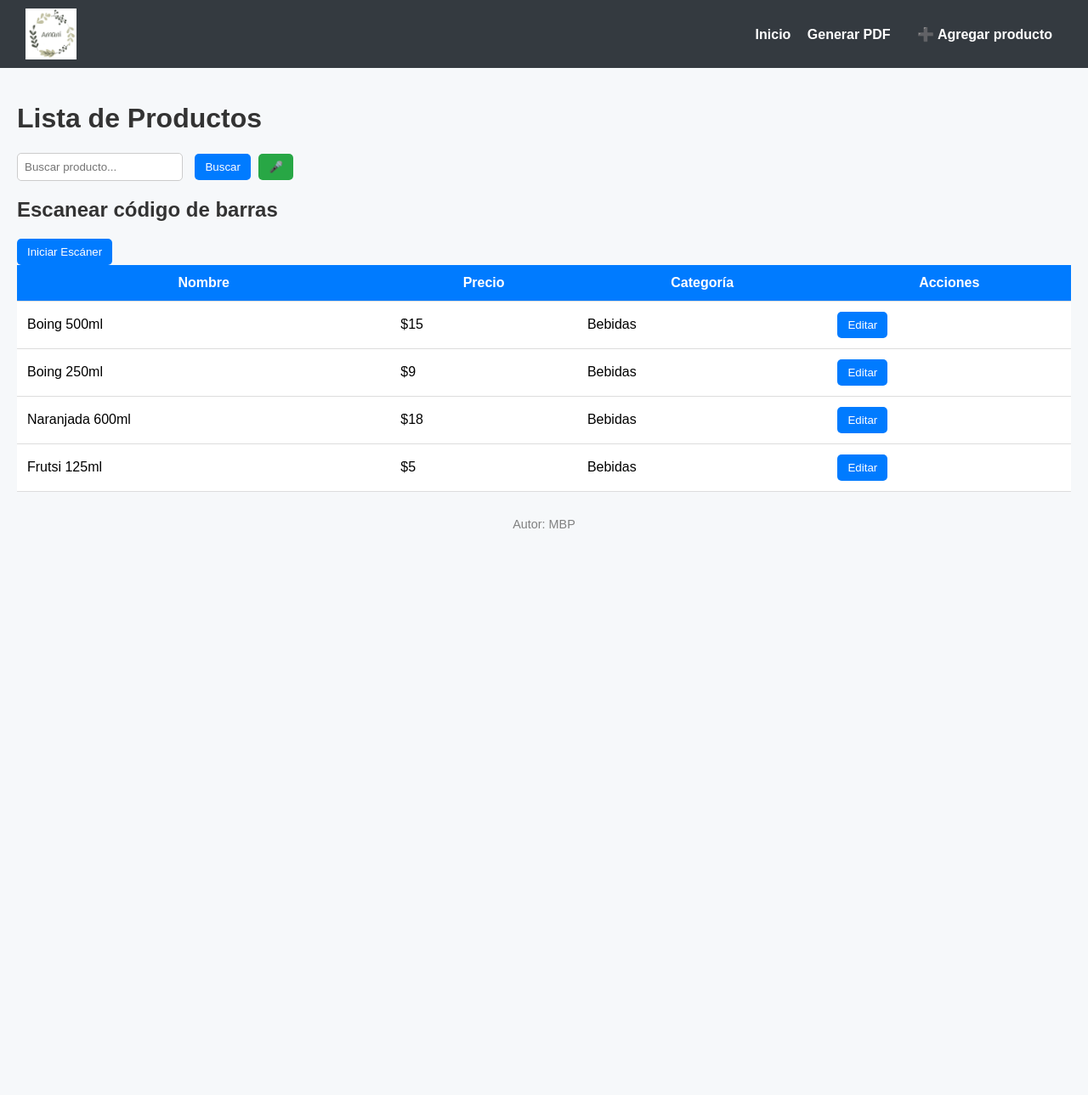
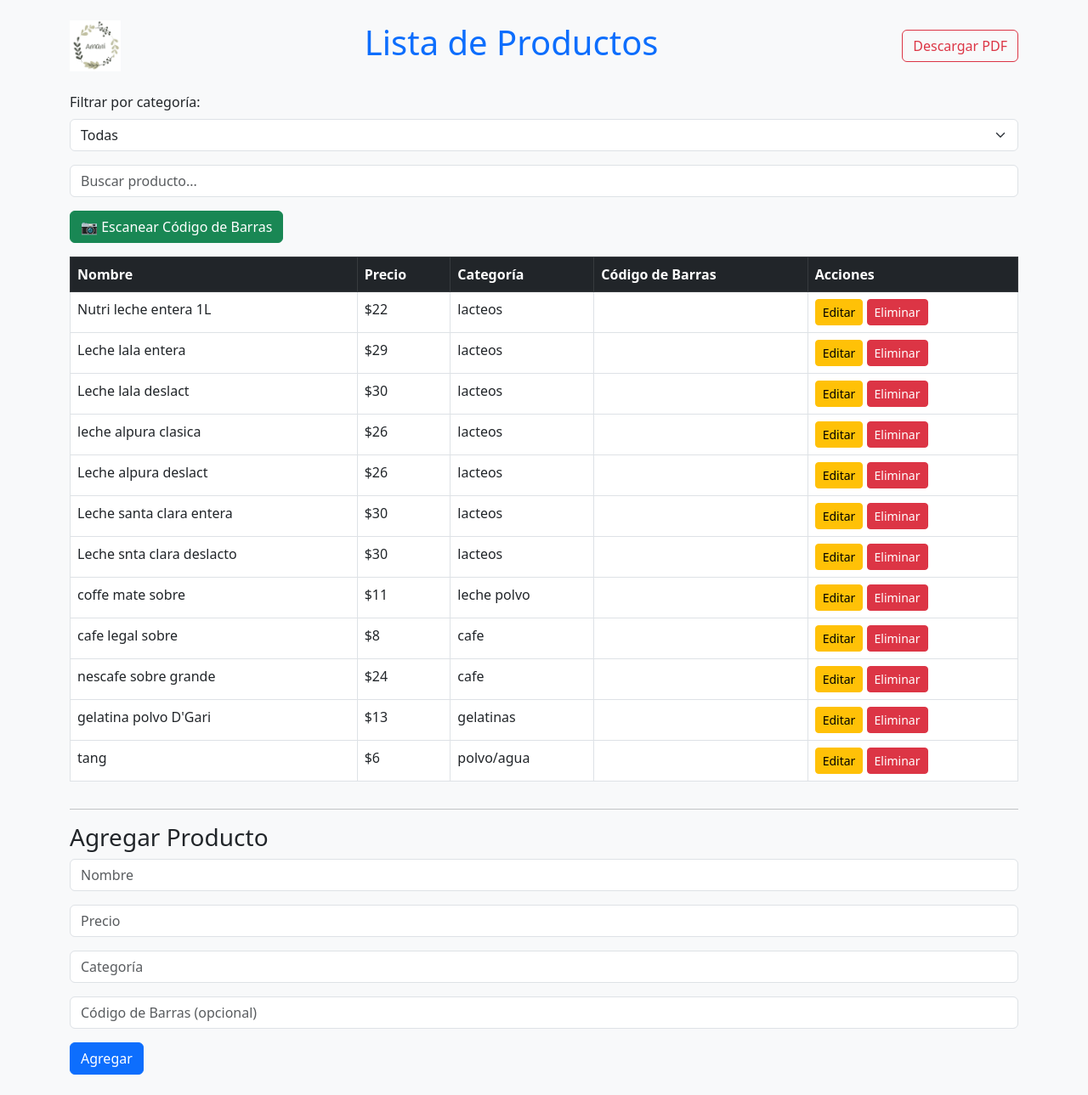
Before and after one commit to Marino2036/listaP, a Flask app: page / in a window 1280 px wide. Shown: the whole page at 85% size. Before the commit the page ends 622 px from the top, so only its background shows below. Run offline with Flask 3, Linux system fonts and the light colour scheme; some libraries are stand-ins or nearby versions.

Commit message:
Tus cambios

```diff
--- a/app.py
+++ b/app.py
@@ -1,121 +1,109 @@
-from flask import Flask, render_template, request, redirect, url_for, send_file
+from flask import Flask, render_template, request, redirect, send_file
+import json
 from reportlab.pdfgen import canvas
-from io import BytesIO
-import json
-import unicodedata
+from datetime import datetime
+import os
 
 app = Flask(__name__)
 
-ARCHIVO_PRODUCTOS = "productos.json"
+# Archivo JSON con datos
+DB_FILE = 'productos.json'
 
-# Productos iniciales
-productos_inicial = [
-    {"id": 1, "nombre": "Boing 500ml", "precio": 15, "categoria": "Bebidas", "codigo": "7501055301234"},
-    {"id": 2, "nombre": "Boing 250ml", "precio": 9, "categoria": "Bebidas", "codigo": "7501055305678"},
-    {"id": 3, "nombre": "Naranjada 600ml", "precio": 18, "categoria": "Bebidas", "codigo": "7501055309999"},
-    {"id": 4, "nombre": "Frutsi 125ml", "precio": 5, "categoria": "Bebidas", "codigo": "7501055387236"},
+# Datos iniciales si el archivo no existe
+datos_iniciales = [
+    {"id": 1, "nombre": "Nutri leche entera 1L", "precio": 22, "categoria": "lacteos", "codigo": ""},
+    {"id": 2, "nombre": "Leche lala entera", "precio": 29, "categoria": "lacteos", "codigo": ""},
+    {"id": 3, "nombre": "Leche lala deslact", "precio": 30, "categoria": "lacteos", "codigo": ""},
+    {"id": 4, "nombre": "leche alpura clasica ", "precio": 26, "categoria": "lacteos", "codigo": ""},
+    {"id": 5, "nombre": "Leche alpura deslact", "precio": 26, "categoria": "lacteos", "codigo": ""},
+    {"id": 6, "nombre": "Leche santa clara entera ", "precio": 30, "categoria": "lacteos", "codigo": ""},
+    {"id": 7, "nombre": "Leche snta clara deslacto", "precio": 30, "categoria": "lacteos", "codigo": ""},
+    {"id": 8, "nombre": "coffe mate sobre", "precio": 11, "categoria": "leche polvo", "codigo": ""},
+    {"id": 9, "nombre": "cafe legal sobre", "precio": 8, "categoria": "cafe", "codigo": ""},
+    {"id": 10, "nombre": "nescafe sobre grande", "precio": 24, "categoria": "cafe", "codigo": ""},
+    {"id": 11, "nombre": "gelatina polvo D'Gari", "precio": 13, "categoria": "gelatinas", "codigo": ""},
+    {"id": 12, "nombre": "tang", "precio": 6, "categoria": "polvo/agua", "codigo": ""},
 ]
 
-def guardar_productos(productos, archivo=ARCHIVO_PRODUCTOS):
-    with open(archivo, "w", encoding="utf-8") as f:
-        json.dump(productos, f, indent=4, ensure_ascii=False)
+# Cargar o inicializar archivo JSON
+if not os.path.exists(DB_FILE):
+    with open(DB_FILE, 'w') as f:
+        json.dump(datos_iniciales, f)
 
-def cargar_productos(archivo=ARCHIVO_PRODUCTOS):
-    try:
-        with open(archivo, "r", encoding="utf-8") as f:
-            return json.load(f)
-    except FileNotFoundError:
-        return productos_inicial.copy()
+def cargar_productos():
+    with open(DB_FILE, 'r') as f:
+        return json.load(f)
 
-def agregar_producto(productos, nombre, precio, categoria, codigo=""):
-    nuevo_id = max([p["id"] for p in productos], default=0) + 1
-    nuevo_producto = {"id": nuevo_id, "nombre": nombre, "precio": precio, "categoria": categoria, "codigo": codigo}
-    productos.append(nuevo_producto)
-    guardar_productos(productos)
-    return nuevo_producto
-
-def eliminar_producto(productos, id_producto):
-    productos[:] = [p for p in productos if p["id"] != id_producto]
-    guardar_productos(productos)
-
-def actualizar_precio(productos, id_producto, nuevo_precio):
-    for p in productos:
-        if p["id"] == id_producto:
-            p["precio"] = nuevo_precio
-            guardar_productos(productos)
-            return True
-    return False
-
-def normalizar(texto):
-    return ''.join(
-        c for c in unicodedata.normalize('NFKD', texto.lower())
-        if not unicodedata.combining(c)
-    )
-
-productos = cargar_productos()
+def guardar_productos(productos):
+    with open(DB_FILE, 'w') as f:
+        json.dump(productos, f, indent=4)
 
 @app.route('/')
-def lista_productos():
-    consulta_original = request.args.get('q', '')
-    consulta = normalizar(consulta_original)
-    if consulta:
-        resultados = [
-            p for p in productos
-            if consulta in normalizar(p['nombre'])
-            or consulta in normalizar(p.get('codigo', ''))
-        ]
-    else:
-        resultados = productos
-    return render_template('productos.html', productos=resultados, consulta=consulta_original)
+def index():
+    productos = cargar_productos()
+    categorias = sorted(set(p['categoria'] for p in productos))
+    return render_template('productos.html', productos=productos, categorias=categorias)
 
 @app.route('/agregar', methods=['POST'])
 def agregar():
-    nombre = request.form.get('nombre')
-    precio = float(request.form.get('precio'))
-    categoria = request.form.get('categoria')
-    codigo = request.form.get('codigo', '')
-    agregar_producto(productos, nombre, precio, categoria, codigo)
-    return redirect(url_for('lista_productos'))
+    productos = cargar_productos()
+    nuevo = {
+        'id': productos[-1]['id'] + 1 if productos else 1,
+        'nombre': request.form['nombre'],
+        'precio': float(request.form['precio']),
+        'categoria': request.form['categoria'],
+        'codigo': request.form.get('codigo', '')
+    }
+    productos.append(nuevo)
+    guardar_productos(productos)
+    return redirect('/')
 
-@app.route('/eliminar/<int:id_producto>', methods=['POST'])
-def eliminar(id_producto):
-    eliminar_producto(productos, id_producto)
-    return redirect(url_for('lista_productos'))
+@app.route('/buscar')
+def buscar():
+    termino = request.args.get('q', '').lower()
+    productos = cargar_productos()
+    resultados = [p for p in productos if termino in p['nombre'].lower() or termino in p.get('codigo', '')]
+    categorias = sorted(set(p['categoria'] for p in productos))
+    return render_template('productos.html', productos=resultados, categorias=categorias)
 
-@app.route('/actualizar/<int:id_producto>', methods=['POST'])
-def actualizar(id_producto):
-    nuevo_precio = float(request.form.get('precio'))
-    actualizar_precio(productos, id_producto, nuevo_precio)
-    return redirect(url_for('lista_productos'))
+@app.route('/editar/<int:producto_id>', methods=['POST'])
+def editar(producto_id):
+    productos = cargar_productos()
+    for p in productos:
+        if p['id'] == producto_id:
+            p['nombre'] = request.form['nombre']
+            p['precio'] = float(request.form['precio'])
+            p['categoria'] = request.form['categoria']
+            p['codigo'] = request.form.get('codigo', '')
+            break
+    guardar_productos(productos)
+    return redirect('/')
 
-@app.route('/generar_pdf')
+@app.route('/eliminar/<int:producto_id>')
+def eliminar(producto_id):
+    productos = cargar_productos()
+    productos = [p for p in productos if p['id'] != producto_id]
+    guardar_productos(productos)
+    return redirect('/')
+
+@app.route('/pdf')
 def generar_pdf():
-    lista_productos = cargar_productos()
-
-    buffer = BytesIO()
-    pdf = canvas.Canvas(buffer)
-    pdf.setTitle("Lista de Productos")
-
-    pdf.setFont("Helvetica-Bold", 16)
-    pdf.drawString(50, 800, "Lista de Productos")
-
-    y = 770
-    pdf.setFont("Helvetica", 12)
-    for producto in lista_productos:
-        codigo = producto.get('codigo', '')
-        linea = f"{producto['nombre']} - ${producto['precio']:.2f} - {producto['categoria']}"
-        if codigo:
-            linea += f" - Código: {codigo}"
-        pdf.drawString(50, y, linea)
+    productos = cargar_productos()
+    nombre_archivo = 'lista_productos.pdf'
+    c = canvas.Canvas(nombre_archivo)
+    c.setFont("Helvetica", 12)
+    y = 800
+    c.drawString(100, y, "Lista de Productos")
+    y -= 20
+    for p in productos:
+        texto = f"{p['id']} - {p['nombre']} - ${p['precio']} - {p['categoria']} - Código: {p.get('codigo', '')}"
+        c.drawString(100, y, texto)
         y -= 20
         if y < 50:
-            pdf.showPage()
+            c.showPage()
             y = 800
-
-    pdf.save()
-    buffer.seek(0)
-
-    return send_file(buffer, as_attachment=True, download_name="lista_productos.pdf", mimetype='application/pdf')
+    c.save()
+    return send_file(nombre_archivo, as_attachment=True)
 
 if __name__ == '__main__':
     app.run(debug=True)
--- /dev/null
+++ b/productos.json
@@ -0,0 +1 @@
+[{"id": 1, "nombre": "Nutri leche entera 1L", "precio": 22, "categoria": "lacteos", "codigo": ""}, {"id": 2, "nombre": "Leche lala entera", "precio": 29, "categoria": "lacteos", "codigo": ""}, {"id": 3, "nombre": "Leche lala deslact", "precio": 30, "categoria": "lacteos", "codigo": ""}, {"id": 4, "nombre": "leche alpura clasica ", "precio": 26, "categoria": "lacteos", "codigo": ""}, {"id": 5, "nombre": "Leche alpura deslact", "precio": 26, "categoria": "lacteos", "codigo": ""}, {"id": 6, "nombre": "Leche santa clara entera ", "precio": 30, "categoria": "lacteos", "codigo": ""}, {"id": 7, "nombre": "Leche snta clara deslacto", "precio": 30, "categoria": "lacteos", "codigo": ""}, {"id": 8, "nombre": "coffe mate sobre", "precio": 11, "categoria": "leche polvo", "codigo": ""}, {"id": 9, "nombre": "cafe legal sobre", "precio": 8, "categoria": "cafe", "codigo": ""}, {"id": 10, "nombre": "nescafe sobre grande", "precio": 24, "categoria": "cafe", "codigo": ""}, {"id": 11, "nombre": "gelatina polvo D'Gari", "precio": 13, "categoria": "gelatinas", "codigo": ""}, {"id": 12, "nombre": "tang", "precio": 6, "categoria": "polvo/agua", "codigo": ""}]
--- a/templates/productos.html
+++ b/templates/productos.html
@@ -3,292 +3,169 @@
 <head>
     <meta charset="UTF-8">
     <title>Lista de Productos</title>
-    <meta name="viewport" content="width=device-width, initial-scale=1.0">
+    <link rel="stylesheet" href="https://cdn.jsdelivr.net/npm/bootstrap@5.3.0/dist/css/bootstrap.min.css">
+    <script src="https://unpkg.com/html5-qrcode" type="text/javascript"></script>
     <style>
-        body {
-            font-family: Arial, sans-serif;
-            background-color: #f6f8fa;
-            margin: 0;
-            padding: 0;
+        .camara-container {
+            display: none;
+            margin-top: 20px;
         }
-        header {
-            background-color: #343a40;
-            color: white;
-            padding: 10px 30px;
-            display: flex;
-            justify-content: space-between;
-            align-items: center;
-        }
-        header img {
+        .logo {
             height: 60px;
         }
-        nav a, nav button {
-            color: white;
-            margin-left: 15px;
-            text-decoration: none;
-            font-weight: bold;
-            background: none;
-            border: none;
-            cursor: pointer;
-            font-size: 1em;
-        }
-        nav button:hover, nav a:hover {
-            text-decoration: underline;
-        }
-        main {
-            padding: 20px;
-        }
-        h1, h2 {
-            color: #333;
-        }
-        form {
-            margin-bottom: 20px;
-        }
-        input[type="text"], input[type="number"] {
-            padding: 8px;
-            margin-right: 10px;
-            border-radius: 5px;
-            border: 1px solid #ccc;
-        }
-        button {
-            padding: 8px 12px;
-            background-color: #007bff;
-            color: white;
-            border: none;
-            border-radius: 5px;
-        }
-        button:hover {
-            background-color: #b30000;
-        }
-        table {
-            width: 100%;
-            border-collapse: collapse;
-            background: white;
-        }
-        th, td {
-            padding: 12px;
-            border-bottom: 1px solid #ddd;
-        }
-        th {
-            background-color: #007bff;
-            color: white;
-        }
-        .edit-section {
-            display: none;
-            margin-top: 10px;
-        }
-        .mic-btn {
-            background-color: #28a745;
-            margin-left: 5px;
-        }
-        .mic-btn:hover {
-            background-color: #218838;
-        }
-        footer {
-            text-align: center;
-            padding: 10px;
-            color: gray;
-            font-size: 0.9em;
-        }
-        #reader, #reader-agregar {
-            width: 320px;
-            margin-top: 10px;
-            margin-bottom: 20px;
-        }
+    </style>
+</head>
+<body class="bg-light">
+    <div class="container py-4">
+        <div class="d-flex justify-content-between align-items-center mb-4">
+            <img src="{{ url_for('static', filename='logo.png') }}" class="logo" alt="Logo">
+            <h1 class="text-primary">Lista de Productos</h1>
+            <a href="/pdf" class="btn btn-outline-danger">Descargar PDF</a>
+        </div>
 
-        /* Modal */
-        .modal {
-            display: none;
-            position: fixed;
-            z-index: 10;
-            left: 0;
-            top: 0;
-            width: 100%;
-            height: 100%;
-            overflow: auto;
-            background-color: rgba(0,0,0,0.4);
-        }
+        <!-- Menú desplegable por categoría -->
+        <div class="mb-3">
+            <label for="categoria" class="form-label">Filtrar por categoría:</label>
+            <select id="categoria" class="form-select" onchange="filtrarCategoria()">
+                <option value="Todas">Todas</option>
+                {% for categoria in categorias %}
+                <option value="{{ categoria }}">{{ categoria }}</option>
+                {% endfor %}
+            </select>
+        </div>
 
-        .modal-content {
-            background-color: #fff;
-            margin: 10% auto;
-            padding: 20px;
-            border-radius: 10px;
-            width: 90%;
-            max-width: 600px;
-            box-shadow: 0px 0px 10px rgba(0,0,0,0.3);
-        }
+        <!-- Buscar producto -->
+        <div class="mb-3">
+            <input type="text" id="busqueda" class="form-control" onkeyup="buscarProducto()" placeholder="Buscar producto...">
+        </div>
 
-        .close {
-            float: right;
-            font-size: 28px;
-            font-weight: bold;
-            color: #aaa;
-            cursor: pointer;
-        }
+        <!-- Botón para encender/apagar cámara -->
+        <div class="mb-3">
+            <button class="btn btn-success" onclick="toggleCamara()">📷 Escanear Código de Barras</button>
+        </div>
 
-        .close:hover {
-            color: black;
-        }
-    </style>
+        <!-- Escáner de código de barras -->
+        <div class="camara-container" id="camara-container">
+            <div id="reader" style="width: 300px;"></div>
+            <button class="btn btn-secondary mt-2" onclick="detenerCamara()">❌ Apagar Cámara</button>
+        </div>
 
-    <!-- Librería para escanear código de barras -->
-    <script src="https://unpkg.com/html5-qrcode@2.3.7/html5-qrcode.min.js"></script>
-</head>
-<body>
-
-<header>
-    <img src="{{ url_for('static', filename='logo.png') }}" alt="Logo">
-    <nav>
-        <a href="/">Inicio</a>
-        <a href="{{ url_for('generar_pdf') }}">Generar PDF</a>
-        <button onclick="mostrarModal()">➕ Agregar producto</button>
-    </nav>
-</header>
-
-<main>
-    <h1>Lista de Productos</h1>
-
-    <form method="get" action="/">
-        <input id="busqueda" type="text" name="q" placeholder="Buscar producto..." value="{{ consulta }}">
-        <button type="submit">Buscar</button>
-        <button type="button" onclick="iniciarReconocimiento()" class="mic-btn">🎤</button>
-    </form>
-
-    <h2>Escanear código de barras</h2>
-    <div id="reader"></div>
-    <button type="button" onclick="startScanner()">Iniciar Escáner</button>
-
-    <table>
-        <thead>
+        <!-- Lista de productos -->
+        <div class="table-responsive">
+            <table class="table table-bordered table-hover" id="tabla-productos">
+                <thead class="table-dark">
                     <tr>
                         <th>Nombre</th>
                         <th>Precio</th>
                         <th>Categoría</th>
+                        <th>Código de Barras</th>
                         <th>Acciones</th>
                     </tr>
                 </thead>
                 <tbody>
                     {% for producto in productos %}
-                <tr>
+                    <tr data-categoria="{{ producto.categoria }}">
                         <td>{{ producto.nombre }}</td>
                         <td>${{ producto.precio }}</td>
                         <td>{{ producto.categoria }}</td>
+                        <td>{{ producto.codigo_barras or '' }}</td>
                         <td>
-                        <button type="button" onclick="toggleEdit({{ producto.id }})">Editar</button>
-                        <div class="edit-section" id="edit-section-{{ producto.id }}">
-                            <form method="post" action="/actualizar/{{ producto.id }}" style="display:inline;">
-                                <input type="number" name="precio" placeholder="Nuevo precio" min="0" step="0.01" required>
-                                <button type="submit">Actualizar</button>
-                            </form>
-                            <form method="post" action="/eliminar/{{ producto.id }}" style="display:inline;">
-                                <button type="submit" onclick="return confirm('¿Eliminar este producto?')">Eliminar</button>
-                            </form>
-                        </div>
+                            <a href="/editar/{{ producto.id }}" class="btn btn-sm btn-warning">Editar</a>
+                            <a href="/eliminar/{{ producto.id }}" class="btn btn-sm btn-danger">Eliminar</a>
                         </td>
                     </tr>
                     {% endfor %}
                 </tbody>
             </table>
-</main>
-
-<!-- Modal -->
-<div id="modal-agregar" class="modal">
-    <div class="modal-content">
-        <span class="close" onclick="cerrarModal()">&times;</span>
-        <h2>Agregar producto nuevo</h2>
-        <form method="post" action="/agregar">
-            <input type="text" name="nombre" placeholder="Nombre" required>
-            <input type="number" name="precio" placeholder="Precio" required min="0" step="0.01">
-            <input type="text" name="categoria" placeholder="Categoría" required>
-            <input type="text" name="codigo" id="codigo" placeholder="Código de barras">
-            <button type="button" onclick="startAddScanner()">📷 Escanear código</button>
-            <button type="submit">Agregar</button>
-        </form>
-        <div id="reader-agregar"></div>
-    </div>
         </div>
 
-<footer>
-    Autor: MBP
-</footer>
+        <!-- Agregar producto -->
+        <hr>
+        <h3>Agregar Producto</h3>
+        <form action="/agregar" method="post">
+            <div class="mb-3">
+                <input type="text" name="nombre" class="form-control" placeholder="Nombre" required>
+            </div>
+            <div class="mb-3">
+                <input type="number" name="precio" class="form-control" placeholder="Precio" required>
+            </div>
+            <div class="mb-3">
+                <input type="text" name="categoria" class="form-control" placeholder="Categoría" required>
+            </div>
+            <div class="mb-3">
+                <input type="text" name="codigo_barras" class="form-control" placeholder="Código de Barras (opcional)">
+            </div>
+            <button type="submit" class="btn btn-primary">Agregar</button>
+        </form>
+    </div>
 
     <script>
-    function toggleEdit(id) {
-        const section = document.getElementById("edit-section-" + id);
-        section.style.display = section.style.display === "block" ? "none" : "block";
-    }
+        function filtrarCategoria() {
+            const categoria = document.getElementById("categoria").value;
+            const filas = document.querySelectorAll("#tabla-productos tbody tr");
 
-    function iniciarReconocimiento() {
-        const reconocimiento = new (window.SpeechRecognition || window.webkitSpeechRecognition)();
-        reconocimiento.lang = 'es-ES';
-
-        reconocimiento.onresult = function(event) {
-            const resultado = event.results[0][0].transcript;
-            document.getElementById('busqueda').value = resultado;
-        };
-
-        reconocimiento.start();
-    }
-
-    function startScanner() {
-        const html5QrCode = new Html5Qrcode("reader");
-        const config = { fps: 10, qrbox: 250 };
-
-        html5QrCode.start(
-            { facingMode: "environment" },
-            config,
-            qrCodeMessage => {
-                document.getElementById('busqueda').value = qrCodeMessage;
-                html5QrCode.stop().then(() => {
-                    document.forms[0].submit();
-                }).catch(err => {
-                    console.error("Error al detener el escáner", err);
-                });
-            },
-            errorMessage => {}
-        ).catch(err => {
-            console.error("No se pudo iniciar el escáner", err);
+            filas.forEach(fila => {
+                const cat = fila.getAttribute("data-categoria");
+                fila.style.display = (categoria === "Todas" || cat === categoria) ? "" : "none";
             });
         }
 
-    function startAddScanner() {
-        const html5QrCode = new Html5Qrcode("reader-agregar");
-        const config = { fps: 10, qrbox: 250 };
+        function buscarProducto() {
+            const texto = document.getElementById("busqueda").value.toLowerCase();
+            const filas = document.querySelectorAll("#tabla-productos tbody tr");
 
-        html5QrCode.start(
-            { facingMode: "environment" },
-            config,
-            qrCodeMessage => {
-                document.getElementById('codigo').value = qrCodeMessage;
-                html5QrCode.stop().then(() => {
-                    document.getElementById('reader-agregar').innerHTML = "";
-                }).catch(err => {
-                    console.error("Error al detener escáner", err);
-                });
-            },
-            errorMessage => {}
-        ).catch(err => {
-            console.error("No se pudo iniciar el escáner", err);
+            filas.forEach(fila => {
+                const contenido = fila.textContent.toLowerCase();
+                fila.style.display = contenido.includes(texto) ? "" : "none";
             });
         }
 
-    function mostrarModal() {
-        document.getElementById("modal-agregar").style.display = "block";
+        let scanner = null;
+        let camaraActiva = false;
+
+        function toggleCamara() {
+            if (camaraActiva) {
+                detenerCamara();
+            } else {
+                iniciarCamara();
+            }
         }
 
-    function cerrarModal() {
-        document.getElementById("modal-agregar").style.display = "none";
-        document.getElementById("reader-agregar").innerHTML = "";
+        function iniciarCamara() {
+            document.getElementById("camara-container").style.display = "block";
+            scanner = new Html5Qrcode("reader");
+            scanner.start(
+                { facingMode: "environment" },
+                {
+                    fps: 10,
+                    qrbox: { width: 250, height: 250 }
+                },
+                (decodedText, decodedResult) => {
+                    document.getElementById("busqueda").value = decodedText;
+                    buscarProducto();
+                    detenerCamara();
+                },
+                (errorMessage) => {
+                    // console.log(`Error escaneando: ${errorMessage}`);
+                }
+            ).then(() => {
+                camaraActiva = true;
+            }).catch(err => {
+                console.error("Error al iniciar cámara:", err);
+            });
         }
 
-    window.onclick = function(event) {
-        const modal = document.getElementById("modal-agregar");
-        if (event.target === modal) {
-            cerrarModal();
+        function detenerCamara() {
+            if (scanner) {
+                scanner.stop().then(() => {
+                    scanner.clear();
+                    document.getElementById("camara-container").style.display = "none";
+                    camaraActiva = false;
+                }).catch(err => {
+                    console.error("Error al detener cámara:", err);
+                });
             }
         }
     </script>
-
 </body>
 </html>
```
Lines whose indentation alone changed are shown as unchanged.
